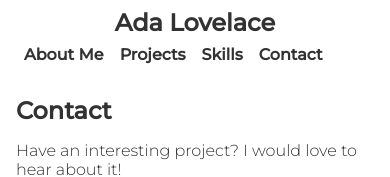
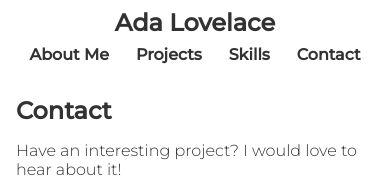
Before and after one commit to framelk92/framelk92.github.io, a plain HTML site: page contact.html in a window 390 px wide. Shown: the top 177 px of the page. Drawn offline with Linux system fonts and the light colour scheme.

Commit message:
Add files via upload

```diff
--- a/index.css
+++ b/index.css
@@ -173,9 +173,6 @@ a {
   margin-left: auto;
   width: 100%;
   flex-wrap: wrap;
-<<<<<<< HEAD
   justify-content: space-around;
-=======
->>>>>>> 810e27c05b786ae823b20c3e7af3b6b67a9d3210
 }
 }
```
Also changed, not shown: index.html (+0 -5 lines).
